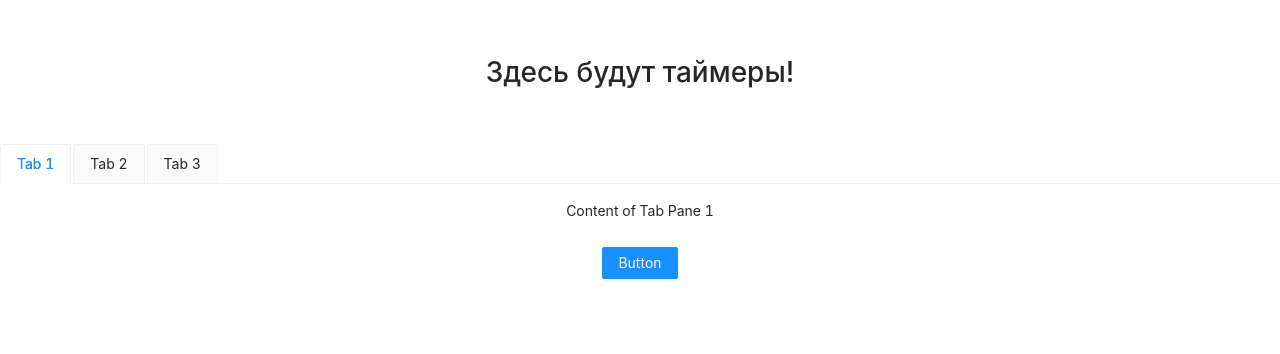
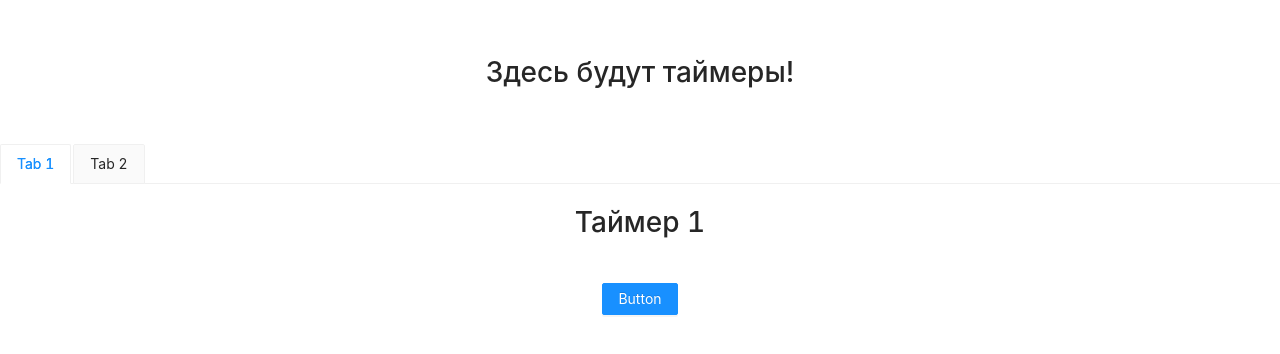
Before and after one commit to alexey-oblomov/timers, a React (Create React App) app: page / in a window 1280 px wide. Shown: the top 354 px of the page. Built offline with nearby package versions, Linux system fonts and the light colour scheme.

Commit message:
сделаны два контейнера под таймер и счетчик обратного времени, размещены в табах

```diff
--- a/public/index.html
+++ b/public/index.html
@@ -1,13 +1,12 @@
-<!DOCTYPE html>
+<!DOCTYPE html5>
 <html lang="en">
   <head>
     <meta charset="utf-8" />
     <meta name="viewport" content="width=device-width, initial-scale=1" />
-
     <title>Timers</title>
   </head>
   <body>
     <div id="root"></div>
-    <script type="text/javascript" src="./src/index.js"></script>
+    <script type="text/script" src="./src/index.js"></script>
   </body>
 </html>
--- a/src/App.js
+++ b/src/App.js
@@ -1,13 +1,11 @@
 import React from 'react';
 import { Button, Tabs } from 'antd';
+import Timer from './components/Timer/Timer.js'
+import Countdown from './components/Countdown/Countdown'
 import './App.css';
 
 function App() {
   const { TabPane } = Tabs;
-
-  function callback(key) {
-    console.log(key);
-  }
 
   return (
     <div className="App">
@@ -15,19 +13,16 @@ function App() {
         <h1>Здесь будут таймеры!</h1>
       </header>
       <div className="App">
-        <Tabs onChange={callback} type="card">
+        <Tabs type="card">
           <TabPane tab="Tab 1" key="1">
-            Content of Tab Pane 1
-    </TabPane>
+            <Timer />
+          </TabPane>
           <TabPane tab="Tab 2" key="2">
-            Content of Tab Pane 2
-    </TabPane>
-          <TabPane tab="Tab 3" key="3">
-            Content of Tab Pane 3
-    </TabPane>
+            <Countdown />
+          </TabPane>
         </Tabs>
       </div>
-      <div class="button">
+      <div className="button">
         <Button type="primary">Button</Button>
       </div>
     </div>
--- /dev/null
+++ b/src/components/Countdown/Countdown.js
@@ -0,0 +1,11 @@
+import React from 'react';
+
+export default class Countdown extends React.Component {
+    render() {
+        return (
+            <div className="timer">
+                <h1>Счетчик обратного времени</h1>
+            </div>
+        )
+    }
+}
--- /dev/null
+++ b/src/components/Timer/Timer.js
@@ -0,0 +1,11 @@
+import React from 'react';
+
+export default class Timer extends React.Component {
+    render() {
+        return (
+            <div className="timer">
+                <h1>Таймер 1</h1>
+            </div>
+        )
+    }
+}
--- a/src/index.js
+++ b/src/index.js
@@ -3,8 +3,6 @@ import ReactDOM from 'react-dom';
 import App from './App';
 
 ReactDOM.render(
-  <React.StrictMode>
-    <App />
-  </React.StrictMode>,
+  <App />,
   document.getElementById('root')
 );
```
